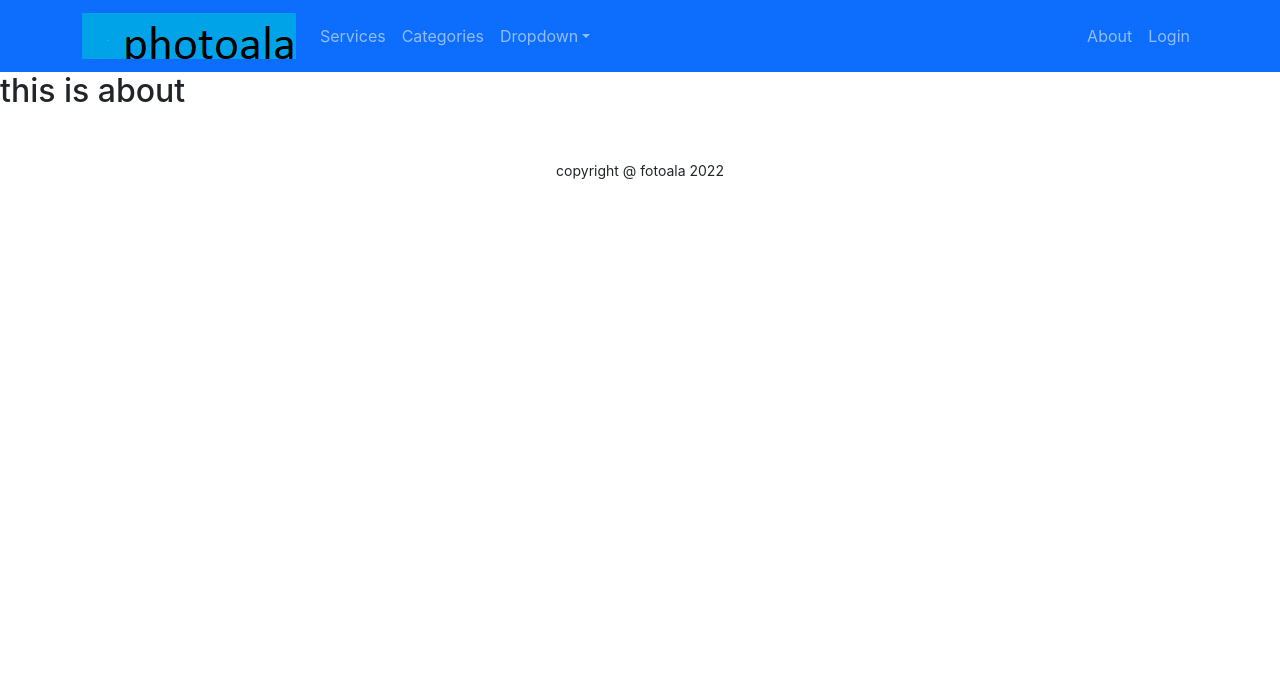
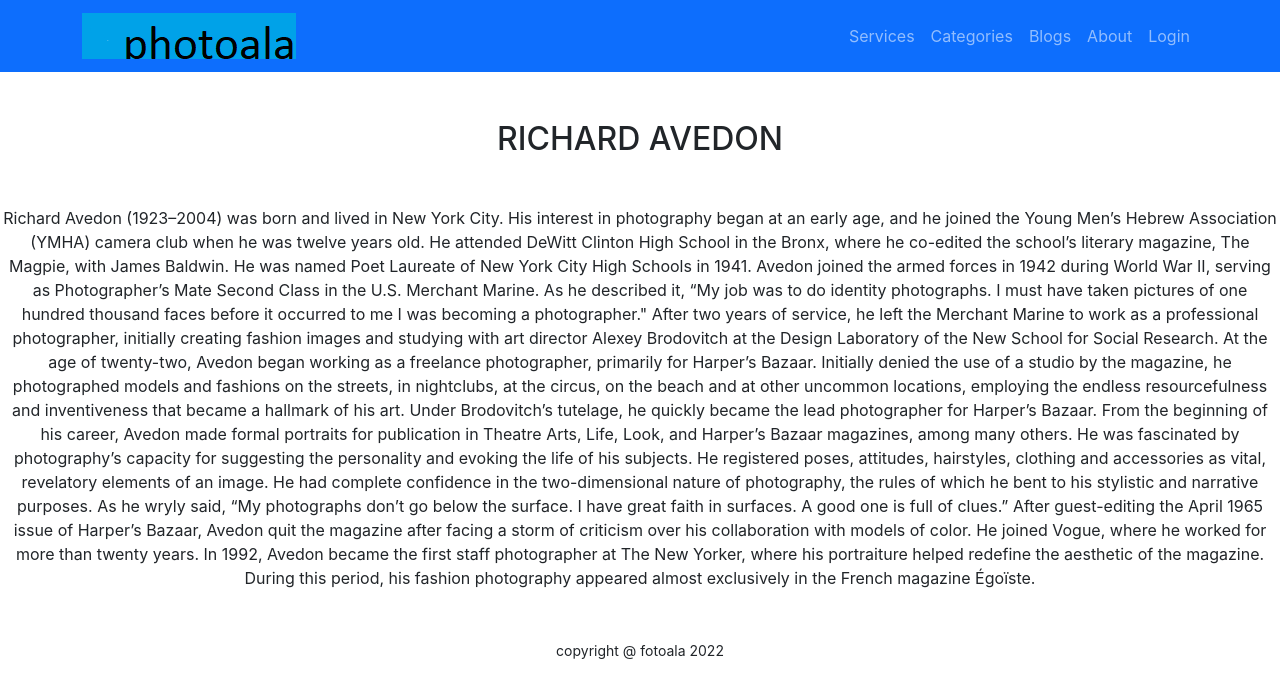
Before and after one commit to roxy1992/photoala-clints, a React (Create React App) app: page /about in a window 1280 px wide. Shown: the top 698 px of the page. Built offline with nearby package versions, Linux system fonts and the light colour scheme; no server answers.

Commit message:
add about and blogs

```diff
--- a/src/App.js
+++ b/src/App.js
@@ -10,6 +10,7 @@ import Login from './Pages/Login/Login/Login';
 import Register from './Pages/Login/Register/Register';
 import Checkout from './Pages/Checkout/Checkout/Checkout';
 import RequireAuth from './Pages/Login/RequireAuth/RequireAuth';
+import Blogs from './Pages/Blogs/Blogs';
 
 function App() {
   return (
@@ -22,6 +23,7 @@ function App() {
         <Route path='/about' element={<About></About>}></Route>
         <Route path='/login' element={<Login></Login>}></Route>
         <Route path='/register' element={<Register></Register>}></Route>
+        <Route path='/blogs' element={<Blogs></Blogs>}></Route>
         <Route path='checkout' element={
           <RequireAuth>
             <Checkout></Checkout>
--- a/src/Pages/About/About.js
+++ b/src/Pages/About/About.js
@@ -1,9 +1,23 @@
 import React from 'react';
+import bio from '../../images/bio.png';
 
 const About = () => {
     return (
         <div>
-            <h2>this is about</h2>
+
+
+            <h2 className='text-center mt-5'>RICHARD AVEDON</h2>
+            <p className='text-center mt-5'>Richard Avedon (1923–2004) was born and lived in New York City. His interest in photography began at an early age, and he joined the Young Men’s Hebrew Association (YMHA) camera club when he was twelve years old. He attended DeWitt Clinton High School in the Bronx, where he co-edited the school’s literary magazine, The Magpie, with James Baldwin. He was named Poet Laureate of New York City High Schools in 1941.
+
+                Avedon joined the armed forces in 1942 during World War II, serving as Photographer’s Mate Second Class in the U.S. Merchant Marine. As he described it, “My job was to do identity photographs. I must have taken pictures of one hundred thousand faces before it occurred to me I was becoming a photographer."
+
+                After two years of service, he left the Merchant Marine to work as a professional photographer, initially creating fashion images and studying with art director Alexey Brodovitch at the Design Laboratory of the New School for Social Research.
+
+                At the age of twenty-two, Avedon began working as a freelance photographer, primarily for Harper’s Bazaar. Initially denied the use of a studio by the magazine, he photographed models and fashions on the streets, in nightclubs, at the circus, on the beach and at other uncommon locations, employing the endless resourcefulness and inventiveness that became a hallmark of his art. Under Brodovitch’s tutelage, he quickly became the lead photographer for Harper’s Bazaar.
+
+                From the beginning of his career, Avedon made formal portraits for publication in Theatre Arts, Life, Look, and Harper’s Bazaar magazines, among many others. He was fascinated by photography’s capacity for suggesting the personality and evoking the life of his subjects. He registered poses, attitudes, hairstyles, clothing and accessories as vital, revelatory elements of an image. He had complete confidence in the two-dimensional nature of photography, the rules of which he bent to his stylistic and narrative purposes. As he wryly said, “My photographs don’t go below the surface. I have great faith in surfaces.  A good one is full of clues.”
+
+                After guest-editing the April 1965 issue of Harper’s Bazaar, Avedon quit the magazine after facing a storm of criticism over his collaboration with models of color. He joined Vogue, where he worked for more than twenty years. In 1992, Avedon became the first staff photographer at The New Yorker, where his portraiture helped redefine the aesthetic of the magazine. During this period, his fashion photography appeared almost exclusively in the French magazine Égoïste. </p>
         </div>
     );
 };
--- /dev/null
+++ b/src/Pages/Blogs/Blogs.js
@@ -0,0 +1,17 @@
+import React from 'react';
+
+const Blogs = () => {
+    return (
+        <div>
+            <h2 className='text-center mt-5'>Difference between authorization and authentication</h2>
+            <p className='text-center'>Helps to control information through a system and limit users' performance. Similarly, practicality is the process of computing information or examining what is allowed to be done. If a moderator user is using your app, they've hardened them in various ways, such as providing the right credentials.</p>
+            <h2 className='text-center mt-5'>Why are you using firebase? What other options do you have to implement authentication?</h2>
+            <p className='text-center'>Firebase authentication aims to make it easier for end-users to create secure authentication systems while improving the sign-in and onboarding experience. It provides an end-to-end identity solution, supports email and password accounts, phone authentication, Google, Twitter, Facebook, GitHub login and much more.</p>
+            <h2 className='text-center mt-5'>What other services does firebase provide other than authentication?</h2>
+            <p className='text-center'>Firebase is the default tool for many mobile teams as it assists throughout the entire app development lifecycle, including building, testing, releasing, monitoring, and engaging. Most of its functionality is free, causing many companies to use it without considering whether it's ideal for their use case.</p>
+
+        </div>
+    );
+};
+
+export default Blogs;
--- a/src/Pages/Shared/Header/Header.js
+++ b/src/Pages/Shared/Header/Header.js
@@ -24,17 +24,14 @@ const Header = () => {
                     <Navbar.Toggle aria-controls="responsive-navbar-nav" />
                     <Navbar.Collapse id="responsive-navbar-nav">
                         <Nav className="me-auto">
-                            <Nav.Link href="#services">Services</Nav.Link>
-                            <Nav.Link href="#categories">Categories</Nav.Link>
-                            <NavDropdown title="Dropdown" id="collasible-nav-dropdown">
-                                <NavDropdown.Item href="#action/3.1">Action</NavDropdown.Item>
-                                <NavDropdown.Item href="#action/3.2">Another action</NavDropdown.Item>
-                                <NavDropdown.Item href="#action/3.3">Something</NavDropdown.Item>
-                                <NavDropdown.Divider />
-                                <NavDropdown.Item href="#action/3.4">Separated link</NavDropdown.Item>
-                            </NavDropdown>
+
+
+
                         </Nav>
                         <Nav>
+                            <Nav.Link href="home#services">Services</Nav.Link>
+                            <Nav.Link href="home#categories">Categories</Nav.Link>
+                            <Nav.Link as={Link} to="/blogs">Blogs</Nav.Link>
                             <Nav.Link as={Link} to="/about">About</Nav.Link>
                             {
                                 user ?
```
Also changed, not shown: src/images/bio.png (added).
